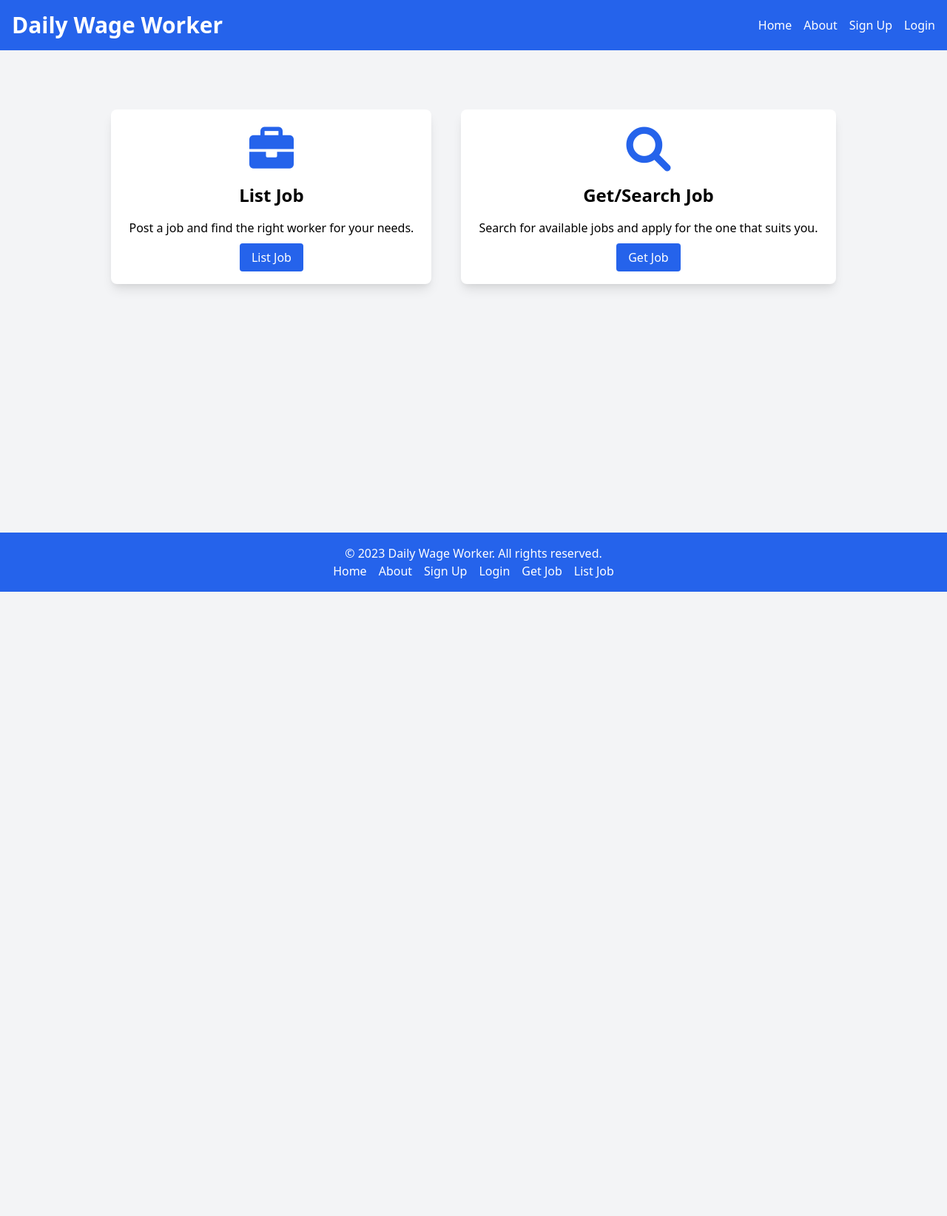
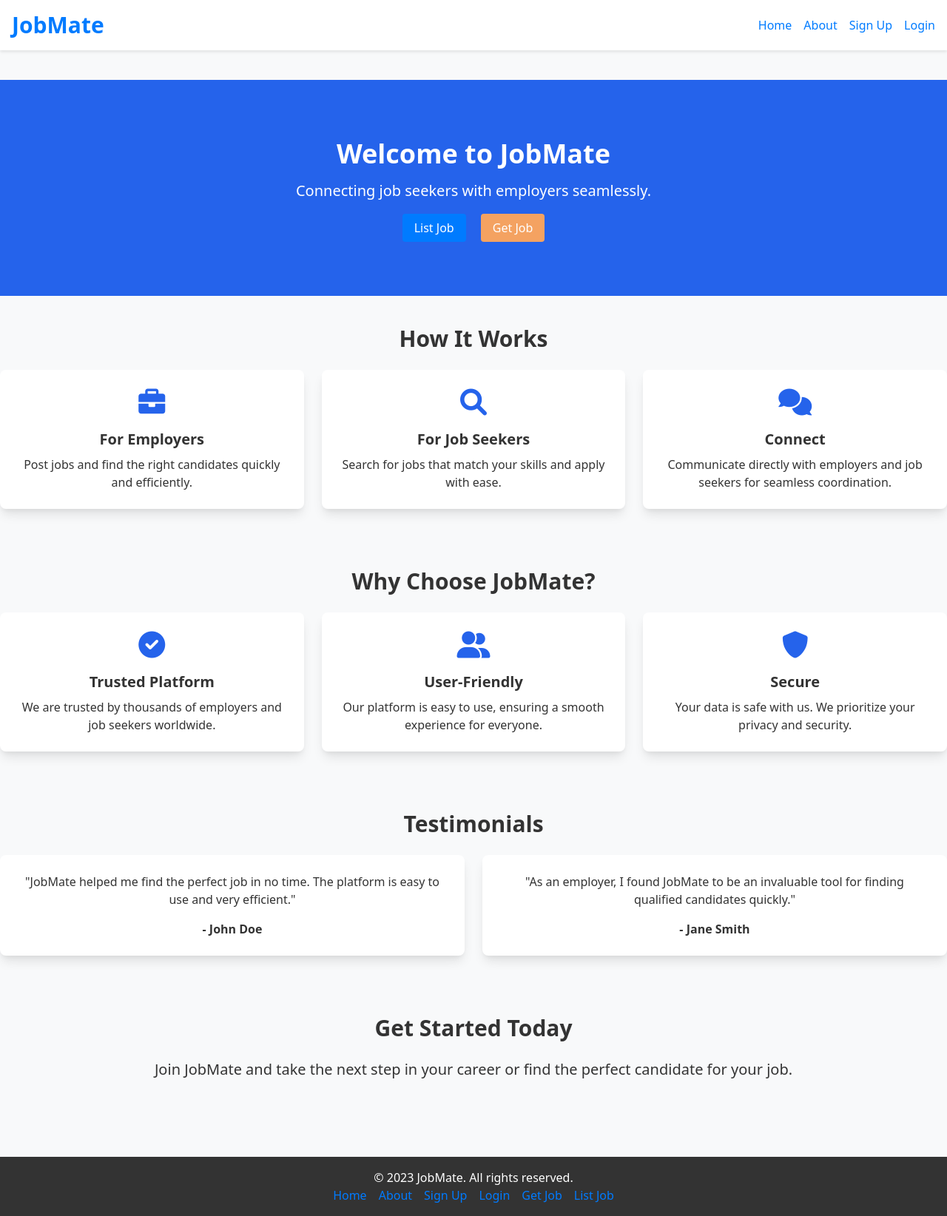
Before and after one commit to MOHIT-S-MAURYA/jobmate, a Django app: page / in a window 1280 px wide. Shown: the whole page at 74% size. Before the commit the page ends 800 px from the top, so only its background shows below. Run offline with Django 4.2, Linux system fonts and the light colour scheme.

Commit message:
created home page for both app

```diff
--- a/contractor/urls.py
+++ b/contractor/urls.py
@@ -1,4 +1,5 @@
-from django.urls import path,include
+#contractor/urls.py
+from django.urls import path
 from . import views
 
 urlpatterns = [
--- a/contractor/views.py
+++ b/contractor/views.py
@@ -1,6 +1,8 @@
+#contractor/views.py
+
 from django.shortcuts import render
 
 # Create your views here.
 
 def home(request):
-    return render(request, 'home.html')
+    return render(request, 'contractor_home.html')
--- a/dailywage_website/urls.py
+++ b/dailywage_website/urls.py
@@ -1,19 +1,4 @@
-"""
-URL configuration for dailywage_website project.
-
-The `urlpatterns` list routes URLs to views. For more information please see:
-    https://docs.djangoproject.com/en/4.2/topics/http/urls/
-Examples:
-Function views
-    1. Add an import:  from my_app import views
-    2. Add a URL to urlpatterns:  path('', views.home, name='home')
-Class-based views
-    1. Add an import:  from other_app.views import Home
-    2. Add a URL to urlpatterns:  path('', Home.as_view(), name='home')
-Including another URLconf
-    1. Import the include() function: from django.urls import include, path
-    2. Add a URL to urlpatterns:  path('blog/', include('blog.urls'))
-"""
+# project/urls.py
 from django.contrib import admin
 from django.urls import path,include
 from django.views.generic import TemplateView
--- a/templates/base.html
+++ b/templates/base.html
@@ -4,7 +4,7 @@
 <head>
     <meta charset="UTF-8">
     <meta name="viewport" content="width=device-width, initial-scale=1.0">
-    <title>{% block title %}Daily Wage Worker{% endblock %}</title>
+    <title>{% block title %}JobMate{% endblock %}</title>
     <link rel="stylesheet" href="https://cdnjs.cloudflare.com/ajax/libs/font-awesome/6.0.0-beta3/css/all.min.css">
     <link rel="stylesheet" href="https://cdnjs.cloudflare.com/ajax/libs/tailwindcss/2.2.19/tailwind.min.css">
     <style>
@@ -12,23 +12,49 @@
             display: flex;
             flex-direction: column;
             min-height: 100vh;
+            background-color: #f8f9fa;
+            color: #333333;
         }
         main {
             flex: 1;
         }
+        .header, .footer {
+            background-color: #ffffff;
+            box-shadow: 0 2px 4px rgba(0, 0, 0, 0.1);
+        }
+        .header a, .footer a {
+            color: #007bff;
+        }
+        .header a:hover, .footer a:hover {
+            color: #0056b3;
+        }
+        .footer {
+            background-color: #333333;
+            color: #ffffff;
+        }
+        .btn-primary {
+            background-color: #007bff;
+            color: #ffffff;
+        }
+        .btn-primary:hover {
+            background-color: #0056b3;
+        }
+        .btn-secondary {
+            background-color: #f4a261;
+            color: #ffffff;
+        }
+        .btn-secondary:hover {
+            background-color: #e76f51;
+        }
     </style>
 </head>
-<body class="bg-gray-100">
-    <header class="bg-blue-600 text-white p-4">
+<body>
+    <header class="header p-4">
         <div class="container mx-auto flex justify-between items-center">
-            <h1 class="text-3xl font-bold"><a href="{% url 'home' %}">Daily Wage Worker</a></h1>
+            <h1 class="text-3xl font-bold"><a href="{% url 'home' %}">JobMate</a></h1>
             <nav>
                 <ul class="flex space-x-4">
-                    {% comment %} <li><a href="{% url 'home' %}" class="hover:underline">Home</a></li>
-                    <li><a href="{% url 'about' %}" class="hover:underline">About</a></li>
-                    <li><a href="{% url 'signup' %}" class="hover:underline">Sign Up</a></li>
-                    <li><a href="{% url 'login' %}" class="hover:underline">Login</a></li> {% endcomment %}
-                    <li><a href="#" class="hover:underline">Home</a></li>
+                    <li><a href="{% url 'home' %}" class="hover:underline">Home</a></li>
                     <li><a href="#" class="hover:underline">About</a></li>
                     <li><a href="#" class="hover:underline">Sign Up</a></li>
                     <li><a href="#" class="hover:underline">Login</a></li>
@@ -37,20 +63,20 @@
         </div>
     </header>
     <main class="container mx-auto mt-10">
-        {% block body %}
-        {% endblock body %}
+        {% block content %}
+        {% endblock %}
     </main>
-    <footer class="bg-blue-600 text-white p-4 mt-10">
+    <footer class="footer p-4 mt-10">
         <div class="container mx-auto text-center">
-            <p>&copy; 2023 Daily Wage Worker. All rights reserved.</p>
+            <p>&copy; 2023 JobMate. All rights reserved.</p>
             <nav>
                 <ul class="flex justify-center space-x-4">
-                    <li><a href="#" class="hover:underline">Home</a></li>
+                    <li><a href="{% url 'home' %}" class="hover:underline">Home</a></li>
                     <li><a href="#" class="hover:underline">About</a></li>
                     <li><a href="#" class="hover:underline">Sign Up</a></li>
                     <li><a href="#" class="hover:underline">Login</a></li>
-                    <li><a href="#" class="hover:underline">Get Job</a></li>
-                    <li><a href="#" class="hover:underline">List Job</a></li>
+                    <li><a href="{% url 'worker-home' %}" class="hover:underline">Get Job</a></li>
+                    <li><a href="{% url 'contractor-home' %}" class="hover:underline">List Job</a></li>
                 </ul>
             </nav>
         </div>
--- a/templates/home.html
+++ b/templates/home.html
@@ -1,23 +1,83 @@
 {% extends "base.html" %}
-{% block body%}
-<body class="bg-gray-100">
+{% block title %}Home{% endblock %}
+{% block content %}
+<section class="hero-section bg-blue-600 text-white text-center py-20">
+    <div class="container mx-auto">
+        <h1 class="text-4xl font-bold mb-4">Welcome to JobMate</h1>
+        <p class="text-xl mb-6">Connecting job seekers with employers seamlessly.</p>
+        <a href="{% url 'contractor-home' %}" class="btn-primary px-4 py-2 rounded">List Job</a>
+        <a href="{% url 'worker-home' %}" class="btn-secondary px-4 py-2 rounded ml-4">Get Job</a>
+    </div>
+</section>
 
-    <main class="container mx-auto mt-10">
-        <div class="flex justify-center space-x-10">
-            <div class="bg-white p-6 rounded-lg shadow-lg text-center">
-                <i class="fas fa-briefcase text-6xl text-blue-600 mb-4"></i>
-                <h2 class="text-2xl font-bold mb-4">List Job</h2>
-                <p class="mb-4">Post a job and find the right worker for your needs.</p>
-                <a href="{% url 'contractor-home' %}" class="bg-blue-600 text-white px-4 py-2 rounded">List Job</a>
+<section class="py-10 bg-light-gray">
+    <div class="container mx-auto text-center">
+        <h2 class="text-3xl font-bold mb-6">How It Works</h2>
+        <div class="grid grid-cols-1 md:grid-cols-3 gap-6">
+            <div class="bg-white p-6 rounded-lg shadow-lg">
+                <i class="fas fa-briefcase text-4xl text-blue-600 mb-4"></i>
+                <h3 class="text-xl font-bold mb-2">For Employers</h3>
+                <p>Post jobs and find the right candidates quickly and efficiently.</p>
             </div>
-            <div class="bg-white p-6 rounded-lg shadow-lg text-center">
-                <i class="fas fa-search text-6xl text-blue-600 mb-4"></i>
-                <h2 class="text-2xl font-bold mb-4">Get/Search Job</h2>
-                <p class="mb-4">Search for available jobs and apply for the one that suits you.</p>
-                <a href="{% url 'worker-home' %}" class="bg-blue-600 text-white px-4 py-2 rounded">Get Job</a>
+            <div class="bg-white p-6 rounded-lg shadow-lg">
+                <i class="fas fa-search text-4xl text-blue-600 mb-4"></i>
+                <h3 class="text-xl font-bold mb-2">For Job Seekers</h3>
+                <p>Search for jobs that match your skills and apply with ease.</p>
+            </div>
+            <div class="bg-white p-6 rounded-lg shadow-lg">
+                <i class="fas fa-comments text-4xl text-blue-600 mb-4"></i>
+                <h3 class="text-xl font-bold mb-2">Connect</h3>
+                <p>Communicate directly with employers and job seekers for seamless coordination.</p>
             </div>
         </div>
-    </main>
-</body>
+    </div>
+</section>
 
-{% endblock body%}
+<section class="py-10">
+    <div class="container mx-auto text-center">
+        <h2 class="text-3xl font-bold mb-6">Why Choose JobMate?</h2>
+        <div class="grid grid-cols-1 md:grid-cols-3 gap-6">
+            <div class="bg-white p-6 rounded-lg shadow-lg">
+                <i class="fas fa-check-circle text-4xl text-blue-600 mb-4"></i>
+                <h3 class="text-xl font-bold mb-2">Trusted Platform</h3>
+                <p>We are trusted by thousands of employers and job seekers worldwide.</p>
+            </div>
+            <div class="bg-white p-6 rounded-lg shadow-lg">
+                <i class="fas fa-user-friends text-4xl text-blue-600 mb-4"></i>
+                <h3 class="text-xl font-bold mb-2">User-Friendly</h3>
+                <p>Our platform is easy to use, ensuring a smooth experience for everyone.</p>
+            </div>
+            <div class="bg-white p-6 rounded-lg shadow-lg">
+                <i class="fas fa-shield-alt text-4xl text-blue-600 mb-4"></i>
+                <h3 class="text-xl font-bold mb-2">Secure</h3>
+                <p>Your data is safe with us. We prioritize your privacy and security.</p>
+            </div>
+        </div>
+    </div>
+</section>
+
+<section class="py-10 bg-light-gray">
+    <div class="container mx-auto text-center">
+        <h2 class="text-3xl font-bold mb-6">Testimonials</h2>
+        <div class="grid grid-cols-1 md:grid-cols-2 gap-6">
+            <div class="bg-white p-6 rounded-lg shadow-lg">
+                <p class="mb-4">"JobMate helped me find the perfect job in no time. The platform is easy to use and very efficient."</p>
+                <p class="font-bold">- John Doe</p>
+            </div>
+            <div class="bg-white p-6 rounded-lg shadow-lg">
+                <p class="mb-4">"As an employer, I found JobMate to be an invaluable tool for finding qualified candidates quickly."</p>
+                <p class="font-bold">- Jane Smith</p>
+            </div>
+        </div>
+    </div>
+</section>
+
+<section class="py-10">
+    <div class="container mx-auto text-center">
+        <h2 class="text-3xl font-bold mb-6">Get Started Today</h2>
+        <p class="text-xl mb-6">Join JobMate and take the next step in your career or find the perfect candidate for your job.</p>
+        {% comment %} <a href="{% url 'signup' %}" class="btn-primary px-4 py-2 rounded">Sign Up</a>
+        <a href="{% url 'login' %}" class="btn-secondary px-4 py-2 rounded ml-4">Login</a> {% endcomment %}
+    </div>
+</section>
+{% endblock %}
--- a/worker/urls.py
+++ b/worker/urls.py
@@ -1,3 +1,5 @@
+#worker/views.py
+
 from django.urls import path,include
 from . import views
 
--- a/worker/views.py
+++ b/worker/views.py
@@ -1,5 +1,7 @@
+#worker/views.py
+
 from django.shortcuts import render
 
 # Create your views here.
 def home(request):
-    return render(request, 'home.html')
+    return render(request, 'worker_home.html')
```
Also changed, not shown: contractor/templates/contractor_home.html (added, +34 -0 lines), worker/templates/worker_home.html (added, +34 -0 lines).
